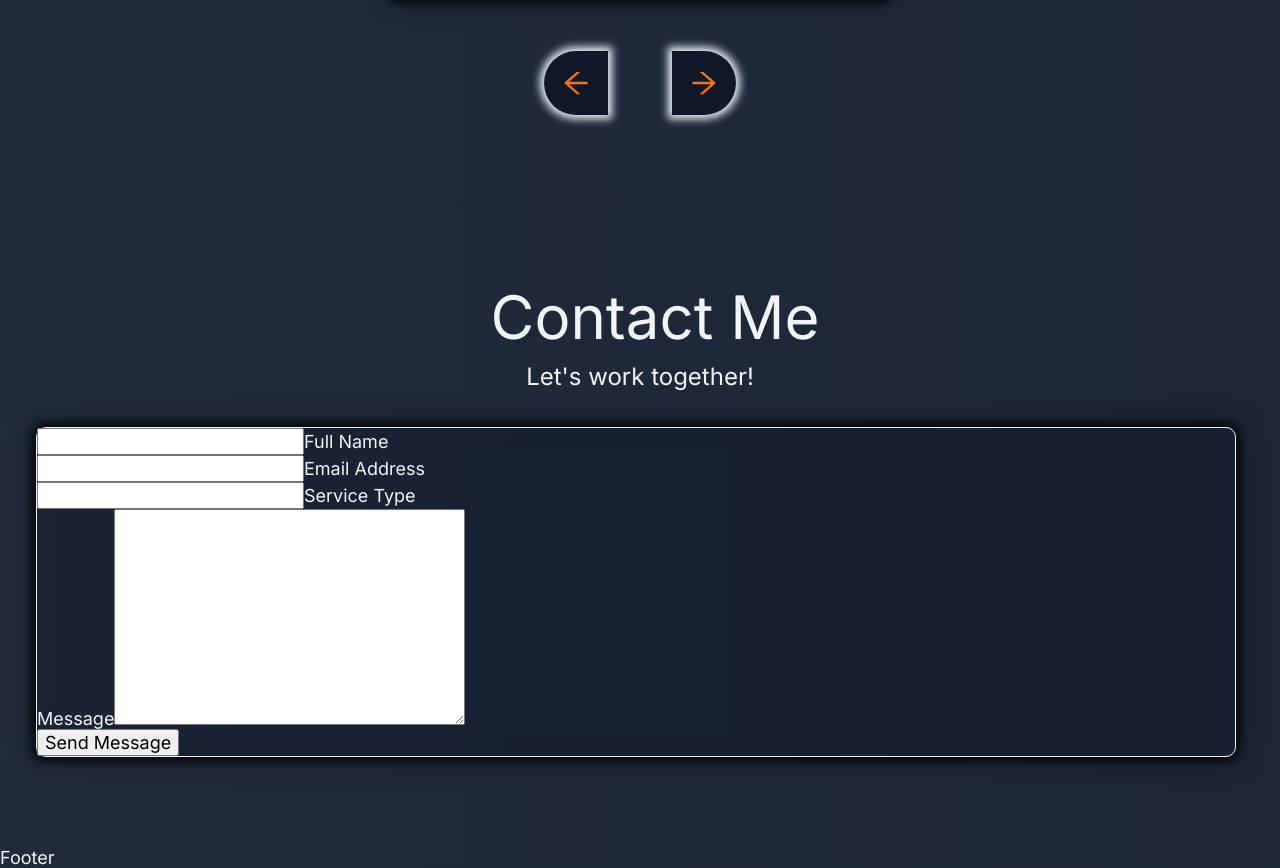
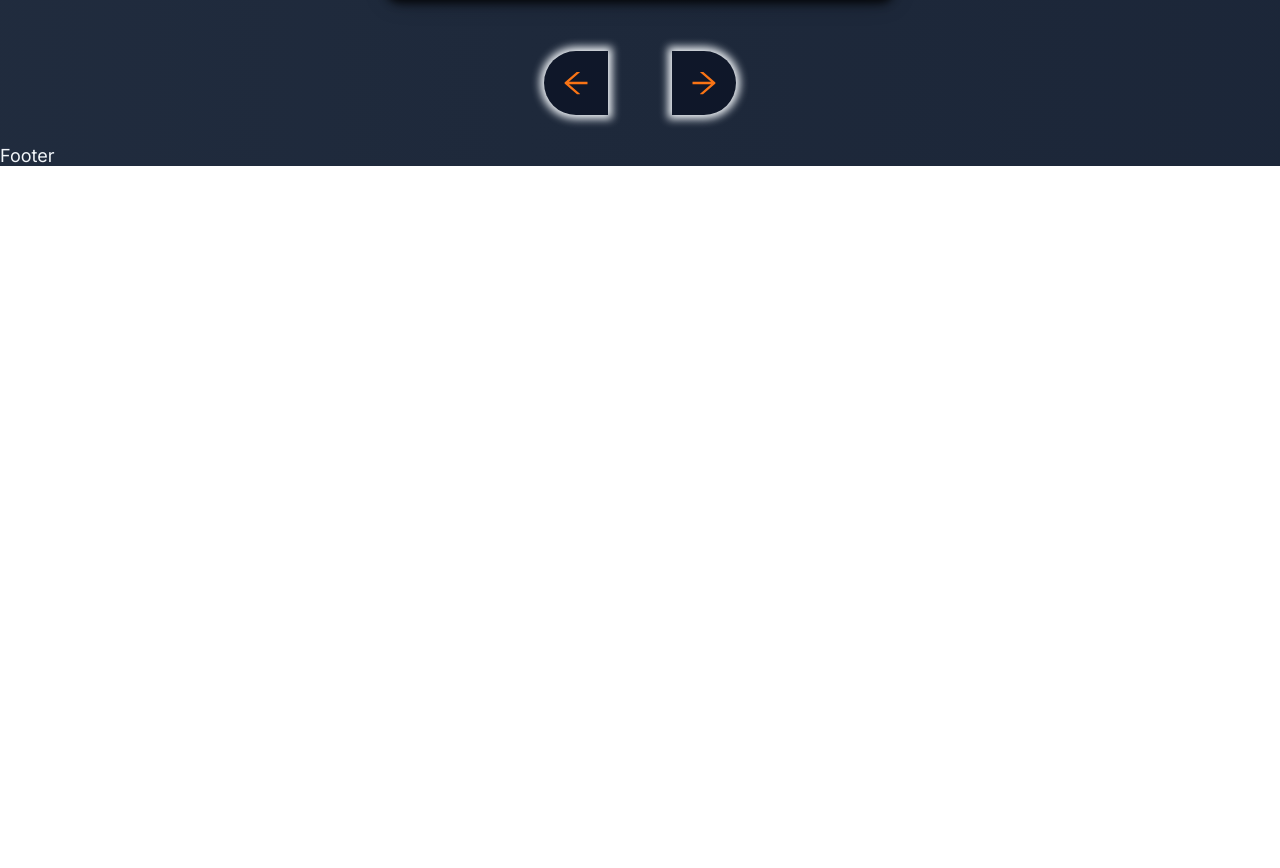
Before and after one commit to BorofskyDev/dark-light-theme-profile, a React (Vite) app: page / in a window 1280 px wide. Shown: the part 2843-3711 px from the top of the page. After the commit the page ends 3009 px from the top, so only its background shows below. Built offline with nearby package versions, Linux system fonts and the light colour scheme.

Commit message:
created form outline

```diff
--- a/src/components/Contact.jsx
+++ b/src/components/Contact.jsx
@@ -1,9 +1,20 @@
 function Contact() {
   return (
     <section className='Contact'>
-      <h2 className='section__title'>Contact Me</h2>
-      <p className='section__subtitle'>Let's work together!</p>
-      <form
+      <div className="Contact__content-container">
+        {/* top/left content */}
+      </div>
+      <div className="Contact__form">
+        {/* Form */}
+      </div>
+    </section>
+  )
+}
+
+export default Contact
+
+{
+  /* <form
     action='https://formsubmit.co/joelborofskydev@gmail.com'
     method='post'
     className='Contact__form'
@@ -27,9 +38,5 @@ function Contact() {
       </div>
       <button className='Contact__button'>Send Message</button>
     </div>
-      </form>
-    </section>
-  )
+  </form> */
 }
-
-export default Contact
--- a/src/scss/sections/_contact.scss
+++ b/src/scss/sections/_contact.scss
@@ -1,23 +1,33 @@
 .Contact {
   margin-top: 4em;
-//   background-color: hsl(var(--bg-primary) / 0.8);
-//   background-image: url(../../../public/bg-contact.jpg);
-//   background-size: cover;
-//   background-blend-mode: multiply;
+    flex: 0 1 700px;
+    margin: auto;
+    padding: 10px;
 
-  &__form {
-    margin-top: 2em;
-    max-width: 1200px;
-    border: 1px solid hsl(var(--txt-primary));
-    background: hsl(var(--bg-primary) / 0.35);
-    backdrop-filter: blur(7.5px);
-    -webkit-backdrop-filter: blur(7.5px);
-    border-radius: 10px;
-    box-shadow: 0 0 10px 4px rgba(0, 0, 0, 0.8), 0 0 30px 1px rgba(0, 0, 0, 0.4);
-  }
+ &__screen {
+    position: relative;
+    background-color: hsl(var(--bg-primary));
+    border-radius: 2em;
 
-  &__container {
+    &::after {
+        content: '';
+        display: block;
+        position: absolute;
+        top: 0;
+        left: 20px;
+        right: 20px;
+        right: 20px;
+        bottom: 0;
+        border-radius: 2em;
+        box-shadow: 0 20px 40px rgba(0,0,0,0.4);
+        z-index: -1;
+    }
+ }
 
-
-  }
+ &__header {
+    display: flex;
+    align-items: center;
+    padding: 10px 20px;
+    background-color: hsl(var(--bg-primary));
+ }
 }
```
Lines whose indentation alone changed are shown as unchanged.
